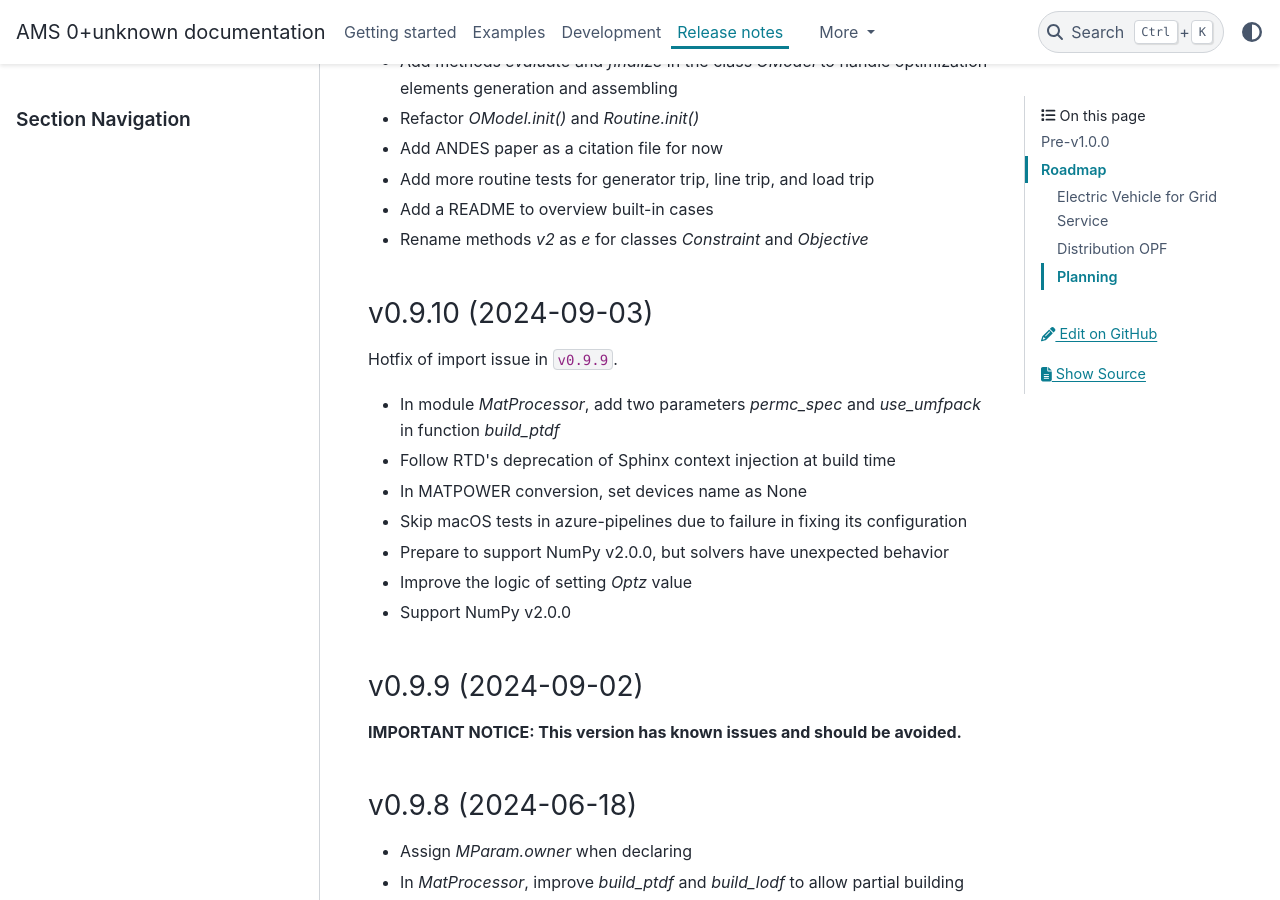
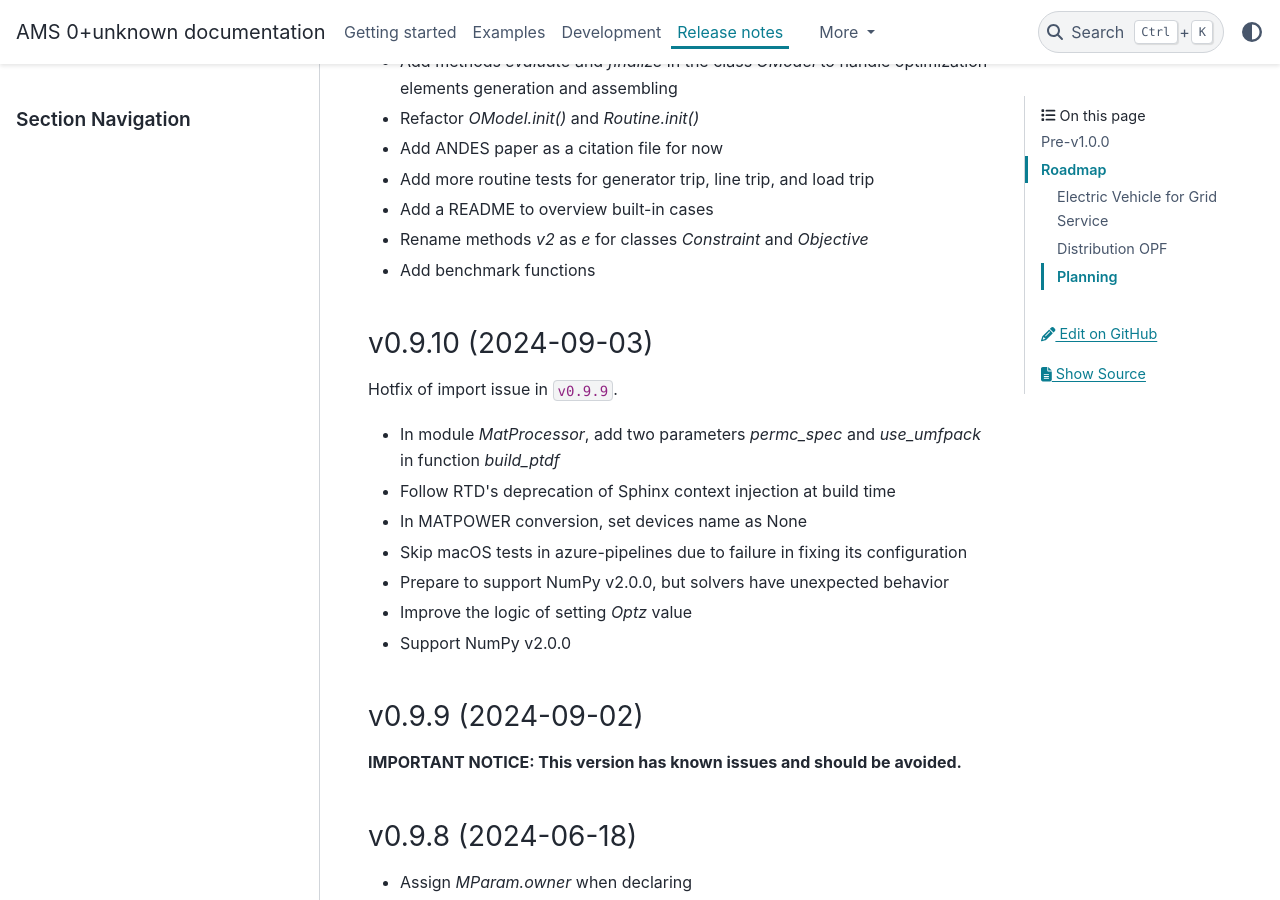
Before and after one commit to CURENT/ams, a Sphinx documentation site: the page built from docs/source/release-notes.rst, in a window 1280 px wide and 900 px high, scrolled down 631 px. Built offline with Sphinx 7.4.7 and the PyData theme 0.15.4, drawn with Linux system fonts in a browser that asks for light colours; pages that are not in the unit, such as notebooks, are missing from menus.

Commit message:
Update release-notes

```diff
--- a/docs/source/release-notes.rst
+++ b/docs/source/release-notes.rst
@@ -26,6 +26,7 @@ v0.9.11 (2024-xx-xx)
 - Add more routine tests for generator trip, line trip, and load trip
 - Add a README to overview built-in cases
 - Rename methods `v2` as `e` for classes `Constraint` and `Objective`
+- Add benchmark functions
 
 v0.9.10 (2024-09-03)
 --------------------
```
